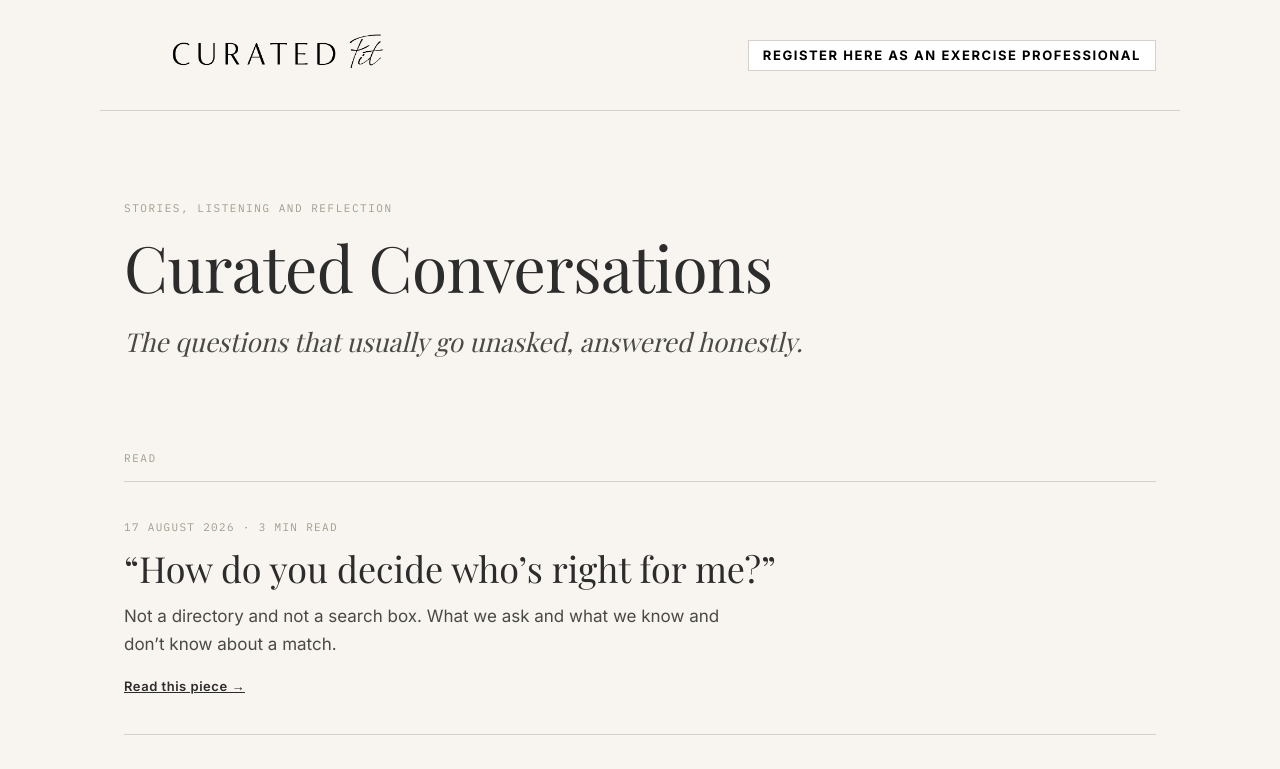
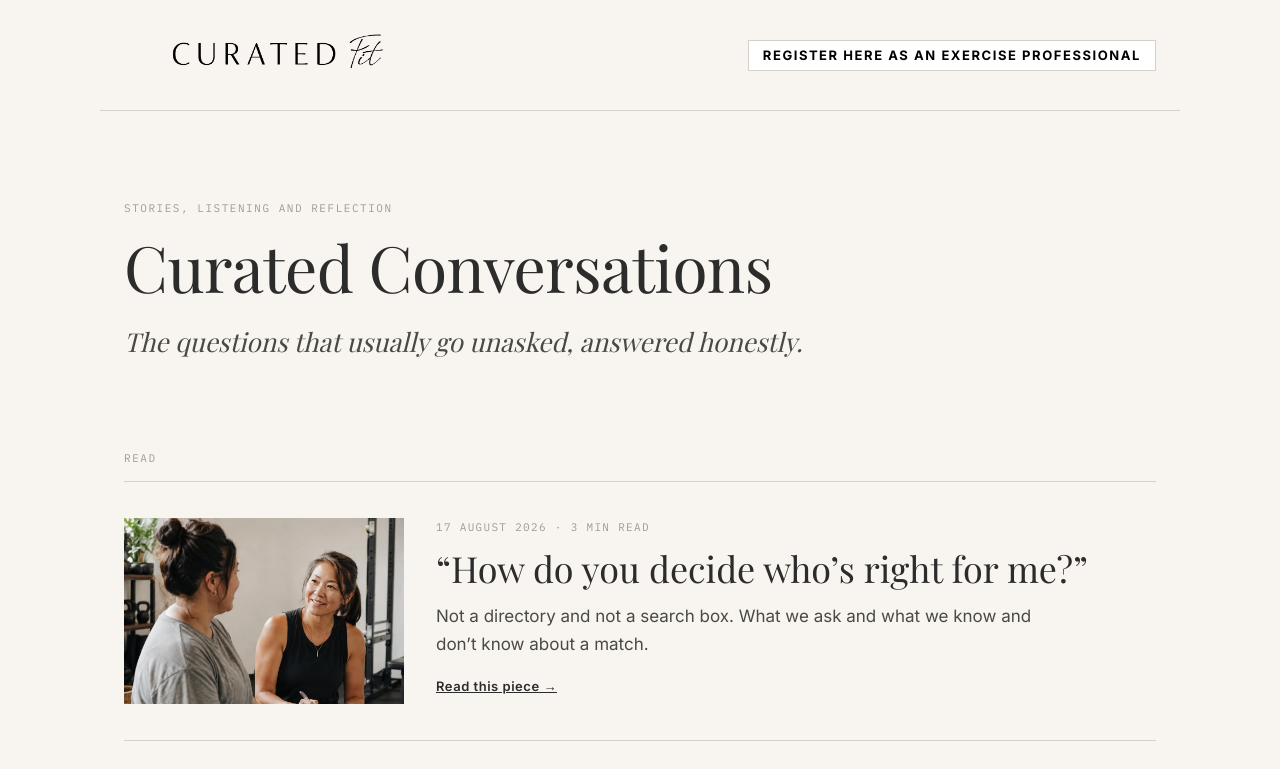
Before and after one commit to EmPerry1972/curated-fit-holding-page, a Next.js app: page /curated-conversations in a window 1280 px wide. Shown: the top 769 px of the page. Built offline with nearby package versions, Linux system fonts and the light colour scheme; no server answers.

Commit message:
Add the consultation photo to the matching post
Cropped to 3:2 like the rest of the journal images. All six posts now
carry artwork.

Co-Authored-By: Claude Opus 5 <noreply@anthropic.com>
Claude-Session: https://claude.ai/code/session_01JwcKcts2pNLNWcFm8BBiAv

```diff
--- a/app/curated-conversations/posts.ts
+++ b/app/curated-conversations/posts.ts
@@ -43,6 +43,9 @@ export const POSTS: Post[] = [
     dateLabel: "17 August 2026",
     readingTime: "3 min read",
     kind: "Curated Fit Journal",
+    image: "/journal/how-the-matching-works.jpg",
+    imageAlt:
+      "An exercise professional with a notebook, talking with a client in a gym.",
     body: [
       {
         type: "p",
```
Also changed, not shown: public/journal/how-the-matching-works.jpg (added).
